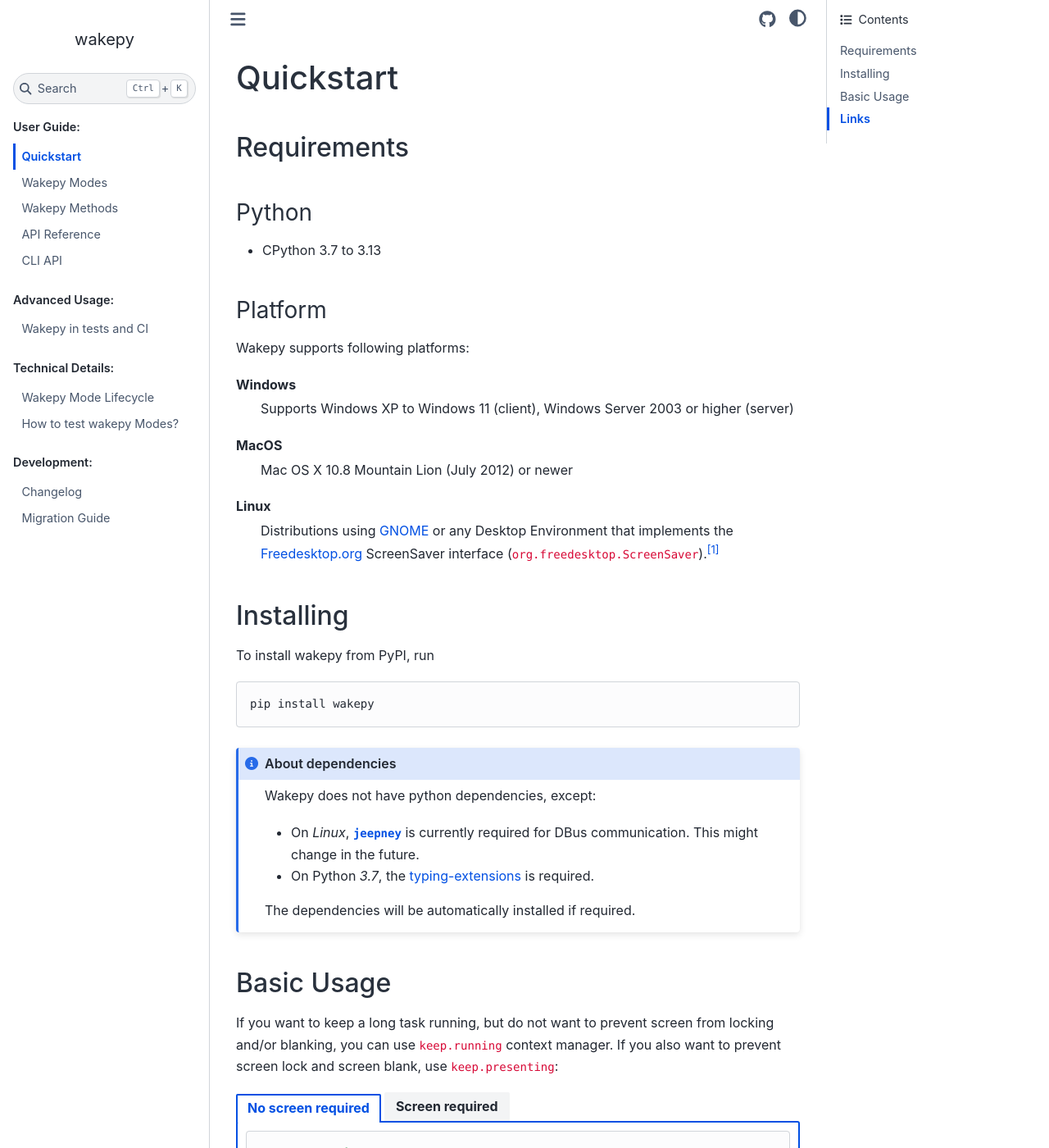
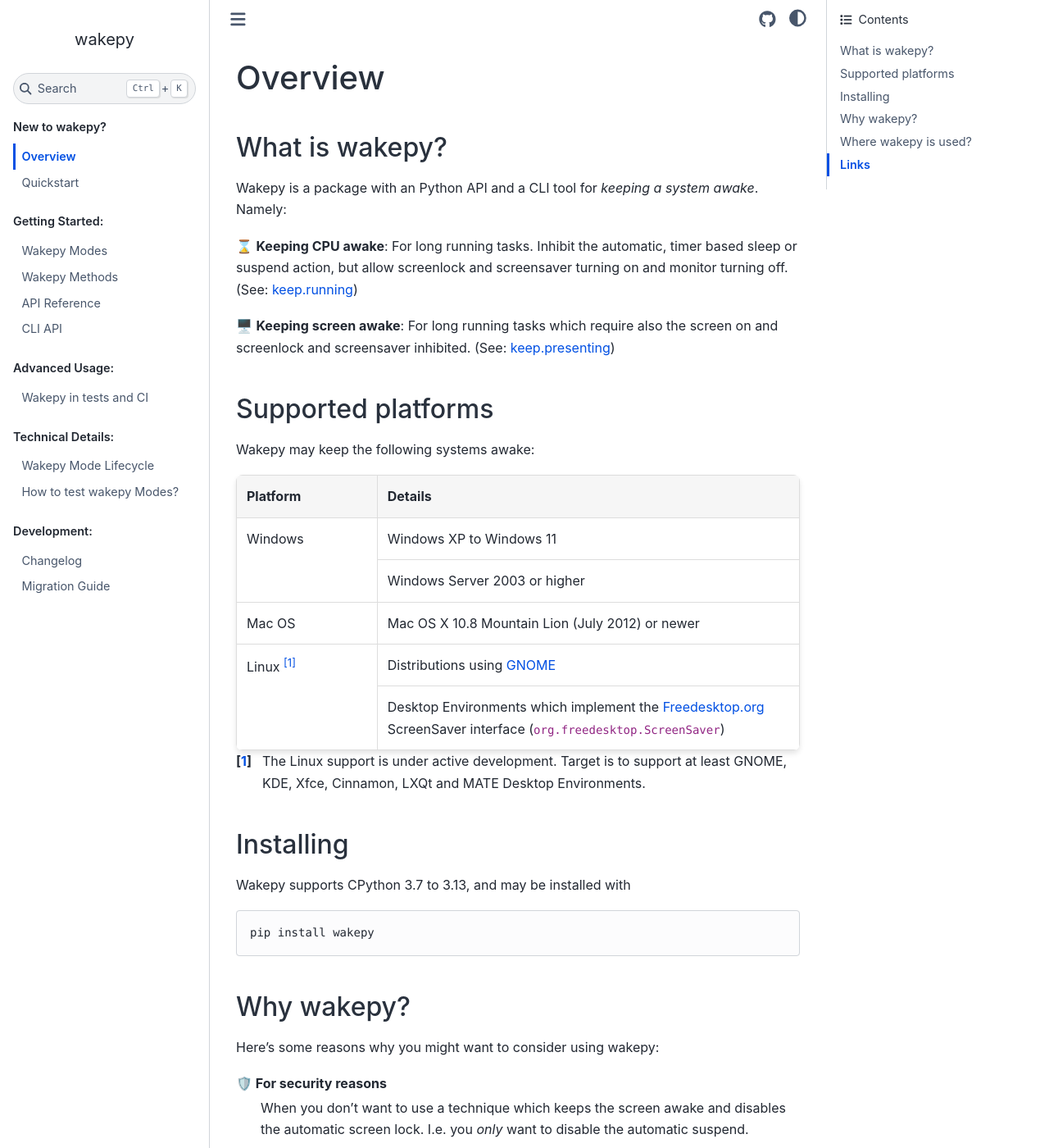
Before and after one commit to fohrloop/wakepy, a Sphinx documentation site: the page built from docs/source/index.md, in a window 1280 px wide and 1400 px high. Shown: the whole window at 82% size. Built offline with Sphinx 7.4.7 and the Sphinx Book theme 1.1.4, drawn with Linux system fonts in a browser that asks for light colours; the version number could not be read and is left out; some of the changed text lies outside the part shown.

Commit message:
Overview and Quickstart pages

````diff
--- a/docs/source/_static/wakepy-docs.css
+++ b/docs/source/_static/wakepy-docs.css
@@ -90,3 +90,32 @@
 dl.py > dd > ul {
     margin-bottom: 1.15rem !important;
 }
+
+/* Custom table class for wakepy docs */
+.wakepy-table {
+    width: 100%;
+    border-collapse: collapse;
+    border-radius: 8px;
+    overflow: hidden;
+    box-shadow: 0 4px 6px rgba(0, 0, 0, 0.1);
+  }
+
+.wakepy-table th,
+.wakepy-table td {
+  border: 1px solid #ddd;
+  padding: 12px;
+  text-align: left;
+}
+
+.wakepy-table th {
+  background-color: #f6f6f6;
+  font-weight: bold;
+}
+
+.wakepy-table td:first-child {
+  vertical-align: top; /* Align text to the top in the first column */
+}
+
+.wakepy-table td {
+  background-color: #fff;
+}
--- a/docs/source/_templates/sbt-sidebar-nav.html
+++ b/docs/source/_templates/sbt-sidebar-nav.html
@@ -3,10 +3,10 @@
 theme/sphinx_book_theme/components/sbt-sidebar-nav.html
 #}
 <nav class="bd-links bd-docs-nav" aria-label="Main">
-    {# Custom addition: Add "User Guide:" title.
+    {# Custom addition: Add "New to wakepy?" title.
     This is not possible to add otherwise, as the list comes from
     generate_toctree_html (if not modifying generate_toctree_html)#}
-    <p aria-level="2" class="caption" role="heading"><span class="caption-text">User Guide:</span></p>
+    <p aria-level="2" class="caption" role="heading"><span class="caption-text">New to wakepy?</span></p>
     <div class="bd-toc-item navbar-nav active">
         {% if theme_home_page_in_toc == True %}
         {#- This mimics the pydata theme list style so we can append an extra item at the top #}
--- a/docs/source/index.md
+++ b/docs/source/index.md
@@ -1,99 +1,92 @@
-# Quickstart
+# Overview
+
+## What is wakepy?
+
+Wakepy is a package with an Python API and a CLI tool for *keeping a system awake*. Namely:
+
+⌛ **Keeping CPU awake**:  For long running tasks. Inhibit the automatic, timer based sleep or suspend action, but allow screenlock and screensaver turning on and monitor turning off. (See: [keep.running](#keep-running-mode))
+
+🖥️ **Keeping screen awake**:  For long running tasks which require also the screen on and screenlock and screensaver inhibited. (See: [keep.presenting](#keep-presenting-mode))
 
 
-## Requirements
+## Supported platforms
 
-### Python
+Wakepy may keep the following systems awake:
 
-- CPython 3.7 to 3.13
 
-### Platform
+<table class="wakepy-table">
+  <colgroup>
+    <col style="width: 25%;">
+    <col style="width: 75%;">
+  </colgroup>
+  <thead>
+    <tr>
+      <th>Platform</th>
+      <th>Details</th>
+    </tr>
+  </thead>
+  <tbody>
+    <tr>
+      <td class="hoverable" rowspan="2">Windows</td>
+      <td>Windows XP to Windows 11</td>
+    </tr>
+    <tr>
+      <td>Windows Server 2003 or higher</td>
+    </tr>
+    <tr>
+      <td>Mac OS</td>
+      <td>Mac OS X 10.8 Mountain Lion (July 2012) or newer</td>
+    </tr>
+    <tr>
+      <td class="hoverable" rowspan="2">Linux
+      <a class="footnote-reference brackets" href="#linux-support" id="linux-support-note" role="doc-noteref"><span class="fn-bracket">[</span>1<span class="fn-bracket">]</span></a></td>
+      <td>Distributions using <a href="https://en.wikipedia.org/wiki/GNOME">GNOME</a></td>
+    </tr>
+    <tr>
+      <td>Desktop Environments which implement the <a href="https://en.wikipedia.org/wiki/Freedesktop.org">Freedesktop.org</a> ScreenSaver interface (<code>org.freedesktop.ScreenSaver</code>)</td>
+    </tr>
+  </tbody>
+</table>
 
-Wakepy supports following platforms:
+<aside class="footnote brackets" id="linux-support" role="doc-footnote">
+<span class="label"><span class="fn-bracket">[</span><a role="doc-backlink" href="#linux-support-note  ">1</a><span class="fn-bracket">]</span></span>
+<p>The Linux support is under active development. Target is to support at least GNOME, KDE, Xfce, Cinnamon, LXQt and MATE Desktop Environments.</p>
+</aside>
 
-Windows
-: Supports Windows XP to Windows 11 (client), Windows Server 2003 or higher (server)
-
-MacOS
-: Mac OS X 10.8 Mountain Lion (July 2012) or newer
-
-Linux
-: Distributions using [GNOME](https://en.wikipedia.org/wiki/GNOME) or any Desktop Environment that implements the [Freedesktop.org](https://en.wikipedia.org/wiki/Freedesktop.org) ScreenSaver interface (`org.freedesktop.ScreenSaver`).[^linux-support]
-
-[^linux-support]: The Linux support is under active development. Target is to support at least GNOME, KDE, Xfce, Cinnamon, LXQt and MATE Desktop Environments.
 ## Installing
 
-To install wakepy from PyPI, run
+Wakepy supports CPython 3.7 to 3.13, and may be installed with
 
-```{code-block} text
+```
 pip install wakepy
 ```
 
-```{admonition} About dependencies
-:class: note
+## Why wakepy?
+Here's some reasons why you might want to consider using wakepy:
 
-Wakepy does not have python dependencies, except:
-- On *Linux*, **[`jeepney`](https://jeepney.readthedocs.io/)** is currently required for DBus communication. This might change in the future.
-- On Python *3.7*, the [typing-extensions](https://pypi.org/project/typing-extensions/) is required.
+🛡️ For security reasons
+: When you don't want to use a technique which keeps the screen awake and disables the automatic screen lock. I.e. you *only* want to disable the automatic suspend.
 
-The dependencies will be automatically installed if required.
-```
+🦸 You need a cross-platform solution
+: Same code works on Windows, macOS and Linux.
 
-## Basic Usage
+⚙️ You want to have more control
+: It is possible to whitelist or blacklist the used wakepy Methods. It is also possible to prioritize them and define a on-fail action in case activating a wakepy mode fails.
 
-If you want to keep a long task running, but do not want to prevent screen from locking and/or blanking, you can use `keep.running` context manager. If you also want to prevent screen lock and screen blank, use `keep.presenting`:
+✂️ You want to keep the amount of dependencies low
+: If you're running wakepy on Linux,  [jeepney](https://jeepney.readthedocs.io/) is required for D-Bus based methods. On Python 3.7,  [typing-extensions](https://pypi.org/project/typing-extensions/) is needed for typing. Otherwise: wakepy has no python dependencies.
 
+⚖️ Package needs to have a permissive licence
+: Wakepy is licenced under permissive [MIT License](https://github.com/fohrloop/wakepy/blob/main/LICENSE.txt).
 
-::::{tab-set}
+## Where wakepy is used?
 
-:::{tab-item} No screen required
-
-```{code-block} python
-from wakepy import keep
-
-with keep.running():
-    # Do something that takes a long time
-```
-
-:::
-
-:::{tab-item} Screen required
-
-```{code-block} python
-from wakepy import keep
-
-with keep.presenting():
-    # Do something that takes a long time
-```
-
-:::
-
-::::
-
-
-```{admonition} Wakepy API is still experimental 🚧
-:class: note
-
-Since wakepy is still 0.x.x, the API might change without further notice from
-one release to another. After that, breaking changes should occur only part of
-a major release (e.g. 1.x.x -> 2.0.0).
-```
-
-### Mode quick reference
-
-
-
-| Wakepy mode              | keep.running | keep.presenting |
-| ------------------------ | ------------ | --------------- |
-| Sleep is prevented       | Yes          | Yes             |
-| Screenlock is prevented  | No*          | Yes             |
-| Screensaver is prevented | No*          | Yes             |
-
-
-
-```{note}
-The table above only considers the *automatic* actions (go to sleep, start screenlock, start screensaver), which are based on the *idle timer*; It is still possible to put system to sleep by selecting Suspend/Sleep from a menu, closing the laptop lid or pressing a power key, for example. It is also possible to manually lock the session/screen or start screensaver.
-```
+- [viskillz-blender](https://github.com/viskillz/viskillz-blender) — Generating assets of Mental Cutting Test exercises
+- [mpc-autofill](https://github.com/chilli-axe/mpc-autofill) — Automating MakePlayingCards' online ordering system
+- [lakeshorecryotronics/python-driver](https://github.com/lakeshorecryotronics/python-driver) — Lake Shore instruments python Driver
+- [UCSD-E4E/baboon-tracking](https://github.com/UCSD-E4E/baboon-tracking) — In pipelines of a Computer Vision project tracking baboons
+- [davlee1972/upscale_video](https://github.com/davlee1972/upscale_video) — Upscaling video using AI
+- [minarca](https://github.com/ikus060/minarca) — Cross-platform data backup software
 
 
 
@@ -107,11 +100,22 @@
 :numbered: -1
 :titlesonly:
 
+quickstart
+```
+
+```{toctree}
+:hidden:
+:caption: 'Getting Started:'
+:maxdepth: 2
+:numbered: -1
+:titlesonly:
+
 modes
 methods-reference
 api-reference
 cli-api
 ```
+
 
 ```{toctree}
 :hidden:
--- /dev/null
+++ b/docs/source/quickstart.md
@@ -0,0 +1,66 @@
+# Quickstart
+
+
+## Installing
+
+To install wakepy from PyPI, run
+
+```{code-block} text
+pip install wakepy
+```
+
+## Basic Usage
+
+If you want to keep a long task running, but do not want to prevent screen from locking and/or blanking, you can use the [`keep.running`](#keep-running-mode) context manager. If you also want to prevent screen lock and screen blank, use [`keep.presenting`](#keep-presenting-mode):
+
+
+::::{tab-set}
+
+:::{tab-item} No screen required
+
+```{code-block} python
+from wakepy import keep
+
+with keep.running():
+    # Do something that takes a long time
+```
+
+:::
+
+:::{tab-item} Screen required
+
+```{code-block} python
+from wakepy import keep
+
+with keep.presenting():
+    # Do something that takes a long time
+```
+
+:::
+
+::::
+
+
+```{admonition} Wakepy API is still experimental 🚧
+:class: note
+
+Since wakepy is still 0.x.x, the API might change without further notice from
+one release to another. After that, breaking changes should occur only part of
+a major release (e.g. 1.x.x -> 2.0.0).
+```
+
+### Mode quick reference
+
+
+
+| Wakepy mode              | keep.running | keep.presenting |
+| ------------------------ | ------------ | --------------- |
+| Sleep is prevented       | Yes          | Yes             |
+| Screenlock is prevented  | No*          | Yes             |
+| Screensaver is prevented | No*          | Yes             |
+
+
+
+```{note}
+The table above only considers the *automatic* actions (go to sleep, start screenlock, start screensaver), which are based on the *idle timer*; It is still possible to put system to sleep by selecting Suspend/Sleep from a menu, closing the laptop lid or pressing a power key, for example. It is also possible to manually lock the session/screen or start screensaver.
+```
````
Also changed, not shown: README.md (+1 -1 lines).
